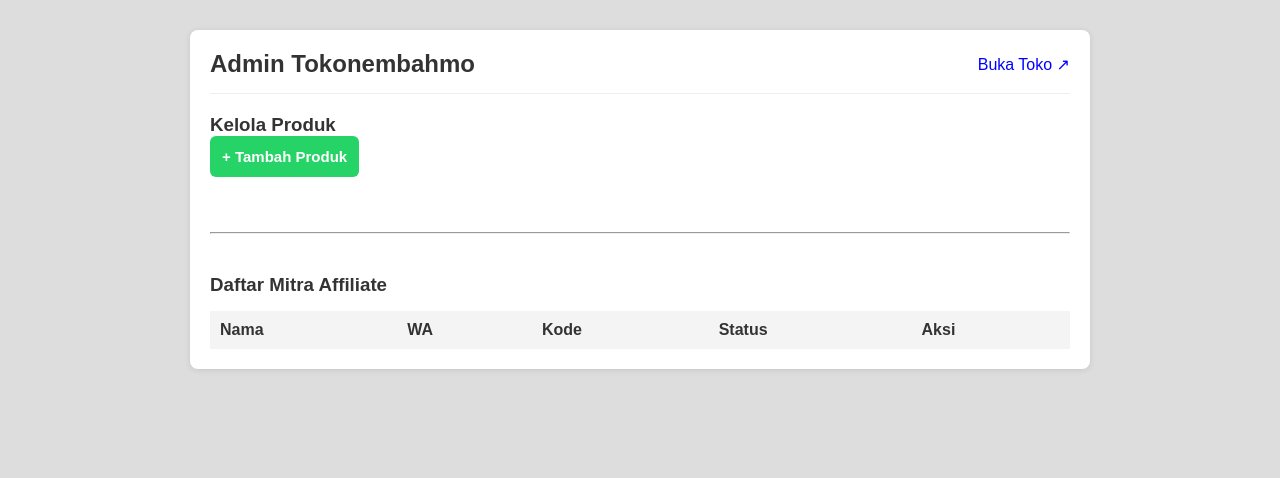
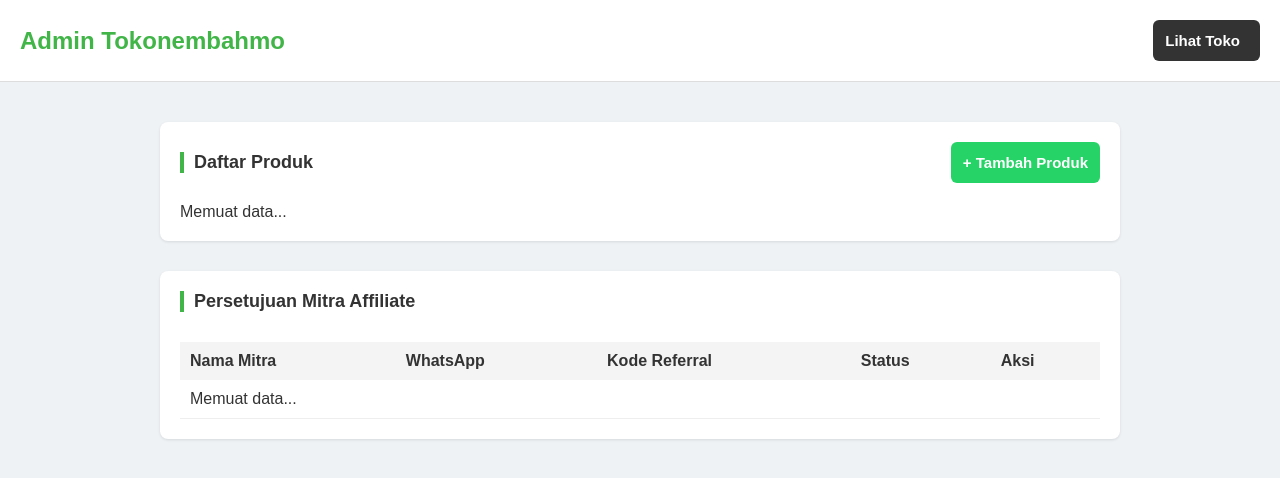
Before and after one commit to apilietsby/tokonembahmo, a plain HTML site: page admin.html in a window 1280 px wide. Drawn offline with nearby package versions, Linux system fonts and the light colour scheme.

Commit message:
Update admin.html

```diff
--- a/admin.html
+++ b/admin.html
@@ -6,42 +6,82 @@
     <title>Admin Panel</title>
     <link rel="stylesheet" href="style.css">
     <script src="https://cdn.jsdelivr.net/npm/@supabase/supabase-js@2"></script>
+    <style>
+        /* Override sedikit style untuk admin */
+        body { background: #eef2f5; }
+        .admin-header {
+            background: white; padding: 20px; margin-bottom: 20px;
+            display: flex; justify-content: space-between; align-items: center;
+            border-bottom: 1px solid #ddd;
+        }
+        .admin-content { max-width: 1000px; margin: 0 auto; padding: 20px; }
+        .section-title { font-size: 18px; font-weight: bold; margin-bottom: 15px; color: #333; border-left: 4px solid #42b549; padding-left: 10px; }
+    </style>
 </head>
-<body style="background:#ddd;">
+<body>
 
-    <div class="admin-container" style="margin-top:30px;">
-        <div style="display:flex; justify-content:space-between; align-items:center; border-bottom:1px solid #eee; padding-bottom:15px; margin-bottom:20px;">
-            <h2>Admin Tokonembahmo</h2>
-            <a href="index.html" target="_blank" style="text-decoration:none; color:blue;">Buka Toko ↗</a>
-        </div>
+    <div class="admin-header">
+        <h2 style="color:#42b549; margin:0;"><i class="ri-settings-3-line"></i> Admin Tokonembahmo</h2>
+        <a href="index.html" target="_blank" class="btn-wa" style="width:auto; background:#333; text-decoration:none;">
+            Lihat Toko <i class="ri-external-link-line"></i>
+        </a>
+    </div>
 
-        <h3>Kelola Produk</h3>
-        <button onclick="openForm()" class="btn-wa" style="width:auto; margin-bottom:15px;">+ Tambah Produk</button>
+    <div class="admin-content">
 
-        <div id="product-list-admin" class="product-grid"></div>
+        <div style="background: white; padding: 20px; border-radius: 8px; margin-bottom: 30px; box-shadow: 0 1px 3px rgba(0,0,0,0.1);">
+            <div style="display:flex; justify-content:space-between; align-items:center; margin-bottom:20px;">
+                <div class="section-title" style="margin:0;">Daftar Produk</div>
+                <button onclick="openForm()" class="btn-wa" style="width:auto;">+ Tambah Produk</button>
+            </div>
 
-        <div id="form-overlay" style="display:none; position:fixed; top:0; left:0; width:100%; height:100%; background:rgba(0,0,0,0.5); justify-content:center; align-items:center;">
-            <div style="background:white; padding:20px; width:90%; max-width:400px; border-radius:8px;">
-                <h3>Form Produk</h3>
-                <input type="hidden" id="p-id">
-                <input id="p-name" class="input-field" placeholder="Nama Produk">
-                <input id="p-price" class="input-field" type="number" placeholder="Harga">
-                <input id="p-img" type="file" class="input-field">
-                <button onclick="saveProduct()" class="btn-wa">Simpan</button>
-                <button onclick="document.getElementById('form-overlay').style.display='none'" style="margin-top:10px; width:100%; padding:10px;">Batal</button>
+            <div id="product-list-admin" class="product-grid">
+                <p>Memuat data...</p>
             </div>
         </div>
 
-        <hr style="margin:40px 0;">
+        <div style="background: white; padding: 20px; border-radius: 8px; box-shadow: 0 1px 3px rgba(0,0,0,0.1);">
+            <div class="section-title">Persetujuan Mitra Affiliate</div>
+            <div style="overflow-x:auto;">
+                <table class="admin-table">
+                    <thead>
+                        <tr>
+                            <th>Nama Mitra</th>
+                            <th>WhatsApp</th>
+                            <th>Kode Referral</th>
+                            <th>Status</th>
+                            <th>Aksi</th>
+                        </tr>
+                    </thead>
+                    <tbody id="mitra-list">
+                        <tr><td colspan="5">Memuat data...</td></tr>
+                    </tbody>
+                </table>
+            </div>
+        </div>
 
-        <h3>Daftar Mitra Affiliate</h3>
-        <div style="overflow-x:auto;">
-            <table class="admin-table">
-                <thead>
-                    <tr><th>Nama</th><th>WA</th><th>Kode</th><th>Status</th><th>Aksi</th></tr>
-                </thead>
-                <tbody id="mitra-list"></tbody>
-            </table>
+    </div>
+
+    <div id="form-overlay" style="display:none; position:fixed; top:0; left:0; width:100%; height:100%; background:rgba(0,0,0,0.5); z-index:1000; justify-content:center; align-items:center;">
+        <div style="background:white; padding:25px; width:90%; max-width:450px; border-radius:8px; box-shadow:0 4px 12px rgba(0,0,0,0.2);">
+            <h3 style="margin-top:0; color:#42b549;">Form Produk</h3>
+
+            <label style="font-size:12px; font-weight:bold;">Nama Produk</label>
+            <input id="p-name" class="input-field" placeholder="Contoh: Beras Premium 5kg">
+
+            <label style="font-size:12px; font-weight:bold;">Harga (Rp)</label>
+            <input id="p-price" class="input-field" type="number" placeholder="Contoh: 65000">
+
+            <label style="font-size:12px; font-weight:bold;">Link TikTok (Opsional)</label>
+            <input id="p-tiktok" class="input-field" placeholder="https://vt.tiktok.com/...">
+
+            <label style="font-size:12px; font-weight:bold;">Foto Produk</label>
+            <input id="p-img" type="file" class="input-field">
+
+            <div style="display:flex; gap:10px; margin-top:15px;">
+                <button onclick="document.getElementById('form-overlay').style.display='none'" class="btn-wa" style="background:#ccc; color:#333;">Batal</button>
+                <button onclick="saveProduct()" class="btn-wa">Simpan Produk</button>
+            </div>
         </div>
     </div>
 
```
